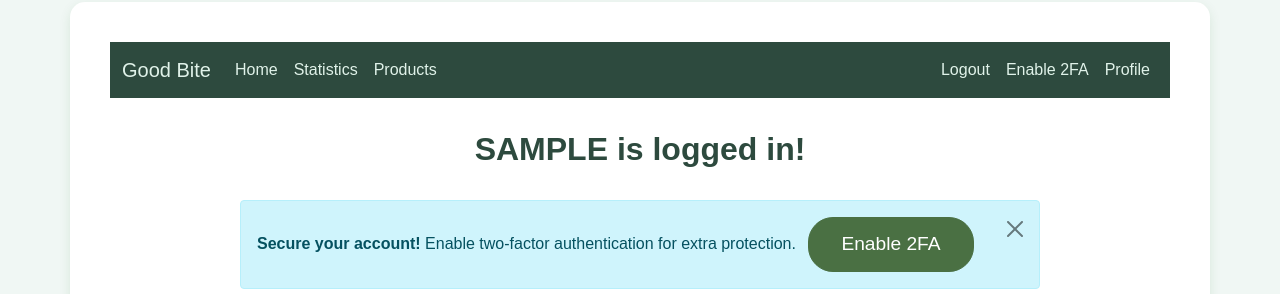
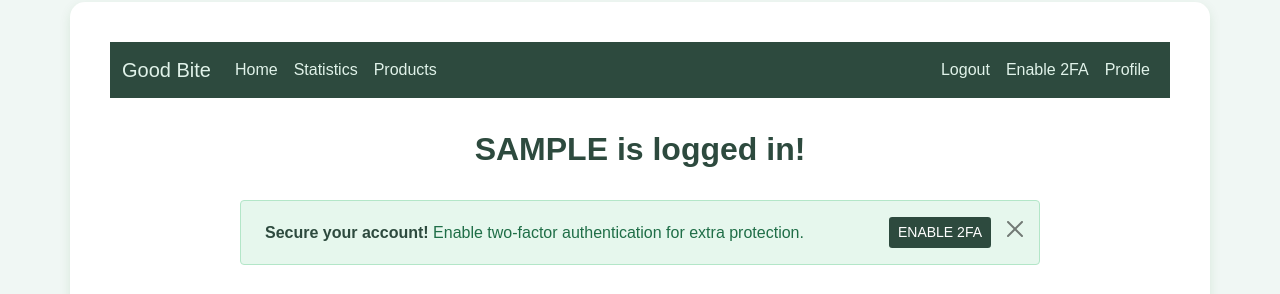
Before and after one commit to sissamrcorreia/AS-project, a Django app: page / in a window 1280 px wide. Shown: the part 30-324 px from the top of the page. Run offline with Django 5.2, Linux system fonts and the light colour scheme; the visitor is signed in with stand-in values (Sample User, id 1); data that the repository does not hold is empty; parts of the project's set-up code (start-up, migrations or seed data) failed here and were passed over.

Commit message:
feat: enhance security alert for two-factor authentication with improved styling and layout

```diff
--- a/GoodBite/templates/main/home.html
+++ b/GoodBite/templates/main/home.html
@@ -67,17 +67,36 @@
             max-width: 700px;
             margin: 0 auto 2rem;
         }
+        .security-alert {
+            background-color: #e6f7ed;
+            border: 1px solid #b3e6c8;
+            color: #1f6e47;
+        }
+        .security-alert strong {
+            color: #2d4a3e;
+        }
     </style>
 
     {% if request.user.is_authenticated %}
         <h2>{{ user.username|slice:"0:30"|upper }} is logged in!</h2>
 
         {% if not is_mfa_enabled %}
-            <div class="alert alert-info alert-dismissible fade show mx-auto" role="alert" style="max-width: 800px; margin-top: 1rem;">
-                <strong>Secure your account!</strong>
-                Enable two-factor authentication for extra protection.
-                <a href="{% url 'mfa_index' %}" class="btn btn-sm btn-primary ms-2">Enable 2FA</a>
-                <button type="button" class="btn-close" data-bs-dismiss="alert" aria-label="Close"></button>
+            <div class="alert security-alert alert-dismissible fade show mx-auto" role="alert" style="max-width: 800px; margin-top: 1rem;">
+                <div class="d-flex align-items-center justify-content-between">
+                    <div class="d-flex align-items-center">
+                        <i class="fas fa-shield-alt me-2" style="font-size: 1.25rem;"></i>
+                        <p class="mb-0">
+                            <strong>Secure your account!</strong> Enable two-factor authentication for extra protection.
+                        </p>
+                    </div>
+                    <div class="d-flex align-items-center">
+                        <a href="{% url 'mfa_index' %}" class="btn btn-sm text-uppercase"
+                           style="background-color:#2d4a3e; color:white;">
+                            Enable 2FA
+                        </a>
+                        <button type="button" class="btn-close ms-2" data-bs-dismiss="alert" aria-label="Close"></button>
+                    </div>
+                </div>
             </div>
         {% endif %}
     {% endif %}
```
